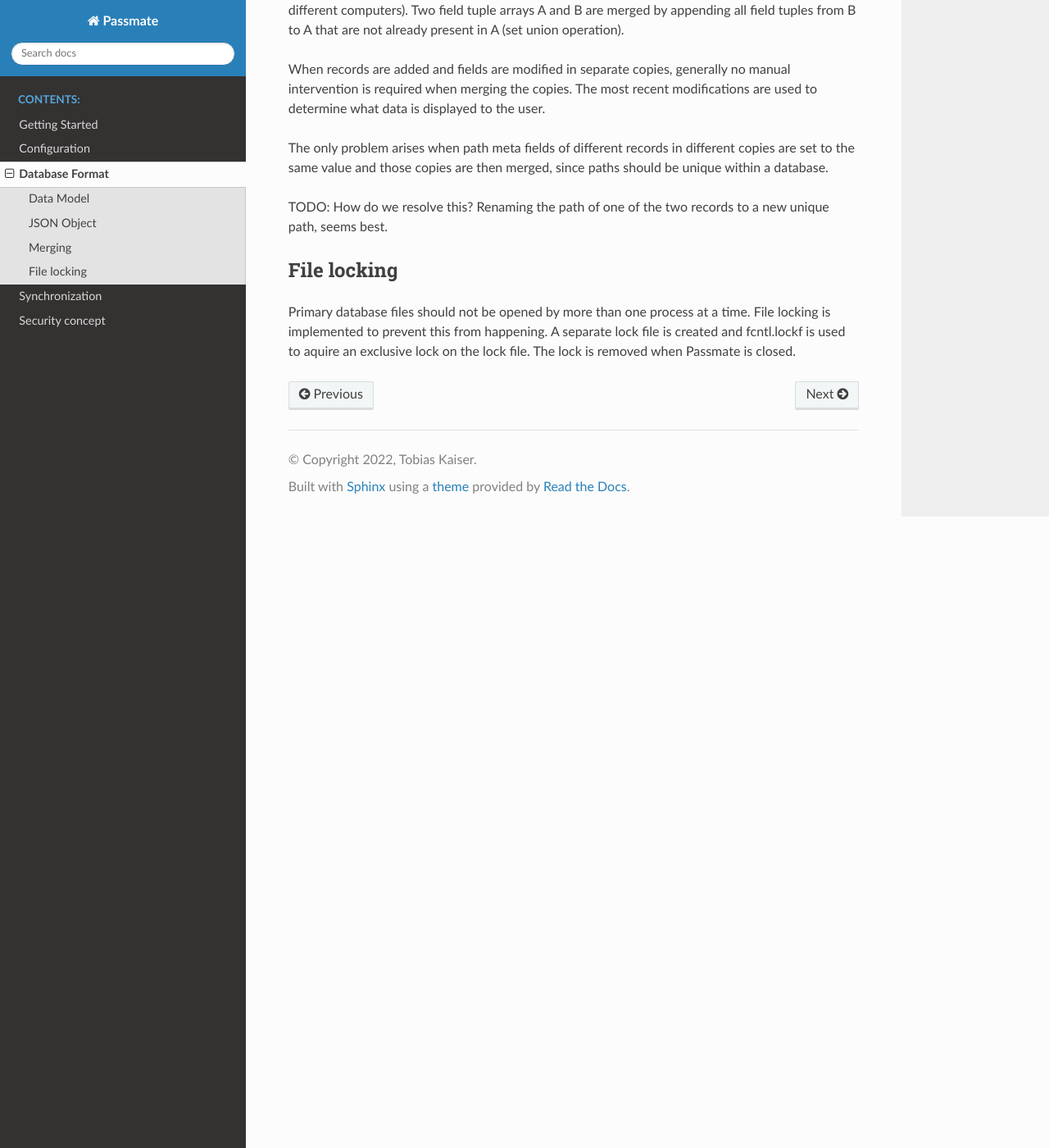
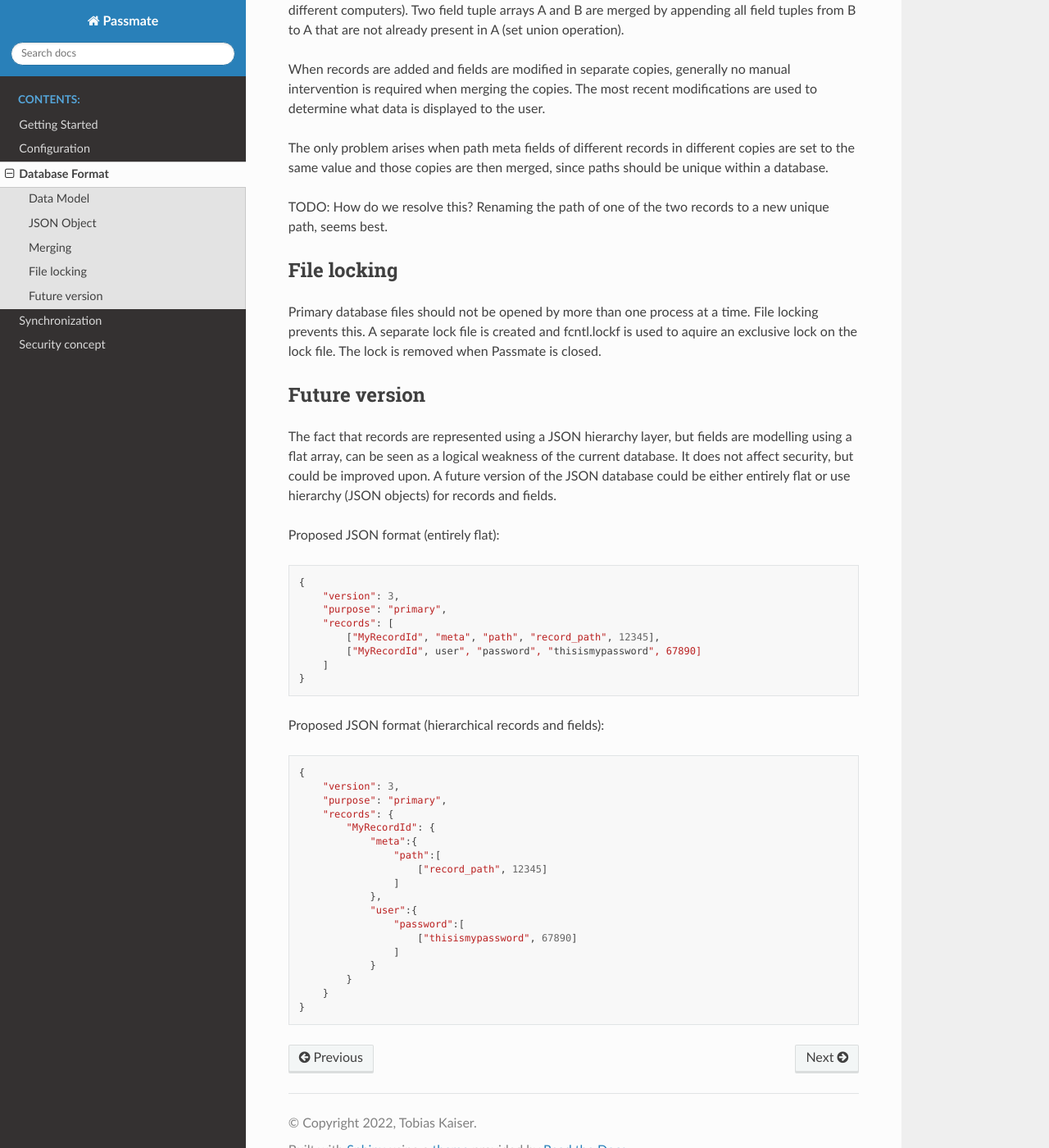
Before and after one commit to TobiasKaiser/passmate, a Sphinx documentation site: the page built from docs/database.rst, in a window 1280 px wide and 1400 px high, scrolled down 1937 px. Shown: the whole window at 82% size. Built offline with Sphinx 7.4.7 and the Read the Docs theme 2.0.0, drawn with Linux system fonts in a browser that asks for light colours.

Commit message:
ideas for future database format

```diff
--- a/docs/database.rst
+++ b/docs/database.rst
@@ -71,4 +71,41 @@ TODO: How do we resolve this? Renaming the path of one of the two records to a n
 File locking
 ------------
 
-Primary database files should not be opened by more than one process at a time. File locking is implemented to prevent this from happening. A separate lock file is created and fcntl.lockf is used to aquire an exclusive lock on the lock file. The lock is removed when Passmate is closed.
+Primary database files should not be opened by more than one process at a time. File locking prevents this. A separate lock file is created and fcntl.lockf is used to aquire an exclusive lock on the lock file. The lock is removed when Passmate is closed.
+
+Future version
+--------------
+
+The fact that records are represented using a JSON hierarchy layer, but fields are modelling using a flat array, can be seen as a logical weakness of the current database. It does not affect security, but could be improved upon. A future version of the JSON database could be either entirely flat or use hierarchy (JSON objects) for records and fields.
+
+Proposed JSON format (entirely flat)::
+
+    {
+        "version": 3,
+        "purpose": "primary",
+        "records": [
+            ["MyRecordId", "meta", "path", "record_path", 12345],
+            ["MyRecordId", user", "password", "thisismypassword", 67890]
+        ]
+    }
+
+Proposed JSON format (hierarchical records and fields)::
+
+    {
+        "version": 3,
+        "purpose": "primary",
+        "records": {
+            "MyRecordId": {
+                "meta":{
+                    "path":[
+                        ["record_path", 12345]
+                    ]
+                },
+                "user":{
+                    "password":[
+                        ["thisismypassword", 67890]
+                    ]
+                }
+            }
+        }
+    }
```
